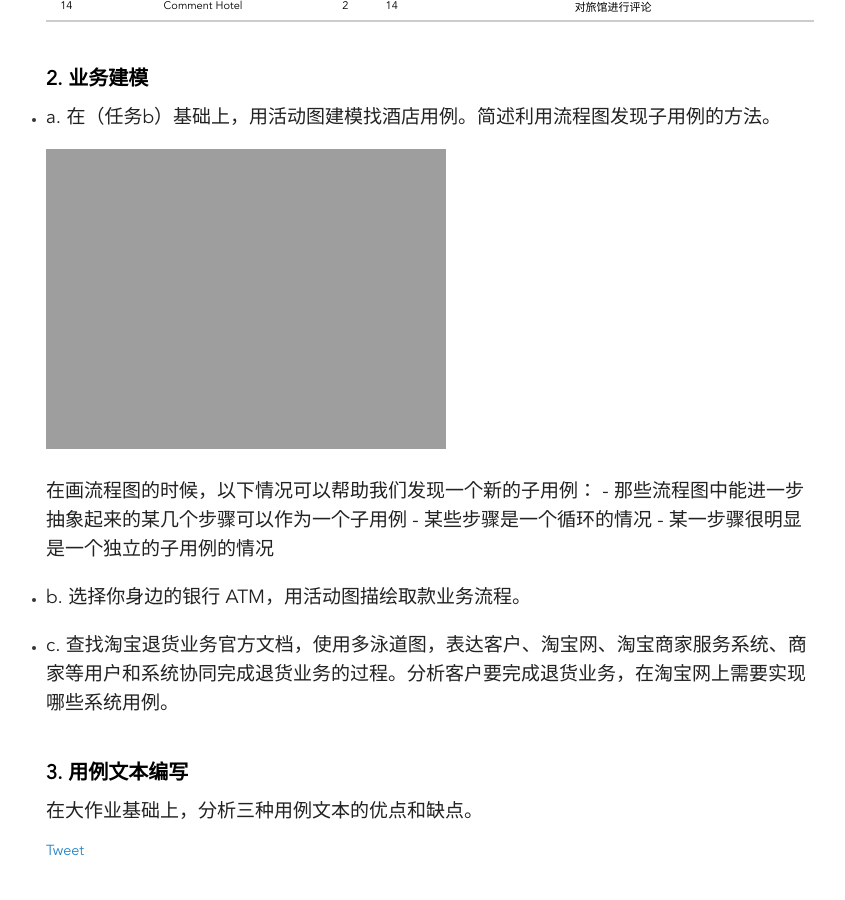
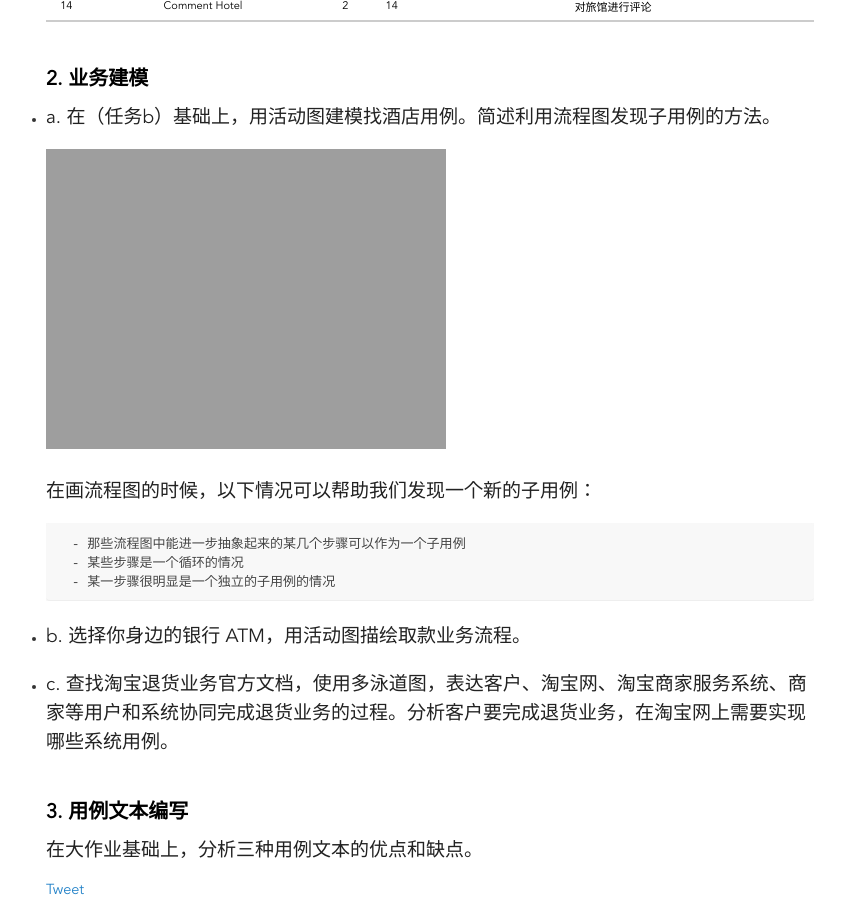
Before and after one commit to alexandrali3/alexandrali3.github.io, a Jekyll site: the page built from _posts/2018-04-19-homework3.md, in a window 1280 px wide and 900 px high, scrolled down 1720 px. Shown: the whole window, without its empty margins (210-1055 px from the left). Built offline with Jekyll 4.4.1, drawn with Linux system fonts in a browser that asks for light colours; Markdown is read by kramdown in place of the engine named in the settings; comment, search, counter and statistics services are not loaded; before the commit the page ends 2581 px from its top, so only the background shows below that.

Commit message:
Modify homework3

```diff
--- a/_config.yml
+++ b/_config.yml
@@ -12,7 +12,7 @@ plugins: ['jekyll-paginate', 'jekyll-gist', 'jekyll-feed']
 
 paginate: 4
 
-logo:             logo.png
+logo:
 disqus_shortname:
 
 rtl: false
--- a/_posts/2018-04-19-homework3.md
+++ b/_posts/2018-04-19-homework3.md
@@ -52,6 +52,7 @@ tags: 博客
     ![activity-diagram-search-hotel](https://alexandrali3.github.io/MyImage/github_page/homework3/activity-diagram-search-hotel.PNG)
 
     在画流程图的时候，以下情况可以帮助我们发现一个新的子用例：
+
         - 那些流程图中能进一步抽象起来的某几个步骤可以作为一个子用例
         - 某些步骤是一个循环的情况
         - 某一步骤很明显是一个独立的子用例的情况
```
